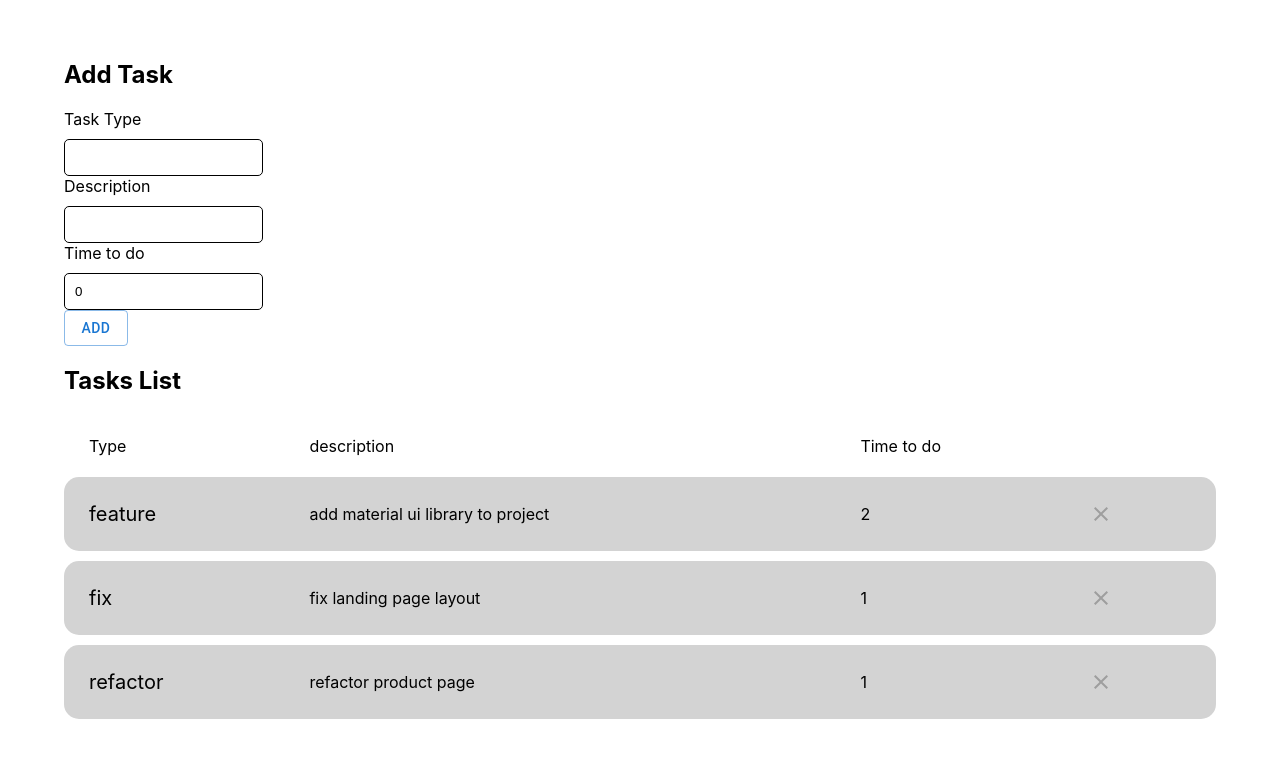
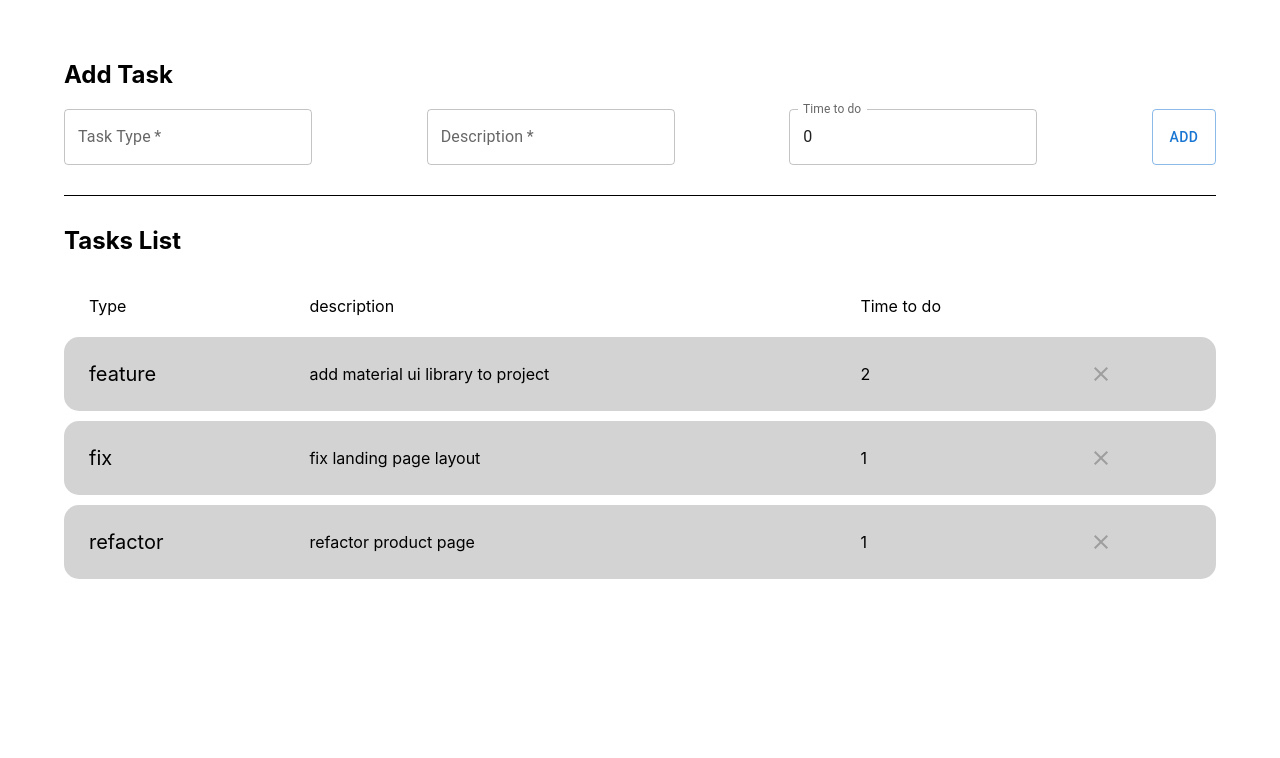
Before and after one commit to phildesign/fim-test-task, a React (Create React App) app: page / in a window 1280 px wide. Shown: the top 758 px of the page. Built offline with nearby package versions, Linux system fonts and the light colour scheme.

Commit message:
added refactoring for Form

```diff
--- a/src/components/Form/Form.css
+++ /dev/null
@@ -1,10 +0,0 @@
-.form-wrapper {
-	border-bottom: 1px solid #000;
-	margin-bottom: 30px;
-}
-
-.form {
-	display: flex;
-	justify-content: space-between;
-	margin-bottom: 30px;
-}
--- a/src/components/Form/Form.tsx
+++ b/src/components/Form/Form.tsx
@@ -1,15 +1,18 @@
 import { useState, BaseSyntheticEvent } from 'react';
-import { Button, styled } from '@mui/material';
+import { Button, styled, TextField } from '@mui/material';
 
 import { FormProps } from './Form.props';
 import { Mock } from '../../interfaces/mock.interface';
 
-const InputStyled = styled('input')({
-	display: 'block',
-	border: '1px solid black',
-	padding: 10,
-	borderRadius: 5,
-	marginTop: 10,
+const FormStyled = styled('div')({
+	borderBottom: '1px solid #000',
+	marginBottom: '30px',
+});
+
+const FormFieldsStyled = styled('div')({
+	display: 'flex',
+	justifyContent: 'space-between',
+	marginBottom: '30px',
 });
 
 const Form = ({ setTasks }: FormProps) => {
@@ -33,42 +36,35 @@ const Form = ({ setTasks }: FormProps) => {
 	};
 
 	return (
-		<div className="form-wrapper">
-			<form action="#" className="form">
-				<label htmlFor="type">
-					Task Type
-					<InputStyled
+		<FormStyled onClick={handleSubmit}>
+			<FormFieldsStyled>
+				<TextField
+					required
+					label="Task Type"
+					color="primary"
+					name="type"
 					value={formState.type}
 					onChange={handleInputChange}
-						type="text"
-						name="type"
-						id="type"
 				/>
-				</label>
-				<label htmlFor="description">
-					Description
-					<InputStyled
+				<TextField
+					required
+					label="Description"
+					name="description"
 					value={formState.description}
 					onChange={handleInputChange}
-						type="text"
-						name="description"
 				/>
-				</label>
-				<label htmlFor="timeToDo">
-					Time to do
-					<InputStyled
+				<TextField
+					label="Time to do"
+					type="number"
+					name="timeToDo"
 					value={formState.timeToDo}
 					onChange={handleInputChange}
-						type="text"
-						name="timeToDo"
 				/>
-				</label>
-
-				<Button variant="outlined" type="submit" onClick={handleSubmit}>
+				<Button variant="outlined" type="submit">
 					Add
 				</Button>
-			</form>
-		</div>
+			</FormFieldsStyled>
+		</FormStyled>
 	);
 };
 
```
Lines whose indentation alone changed are shown as unchanged.
